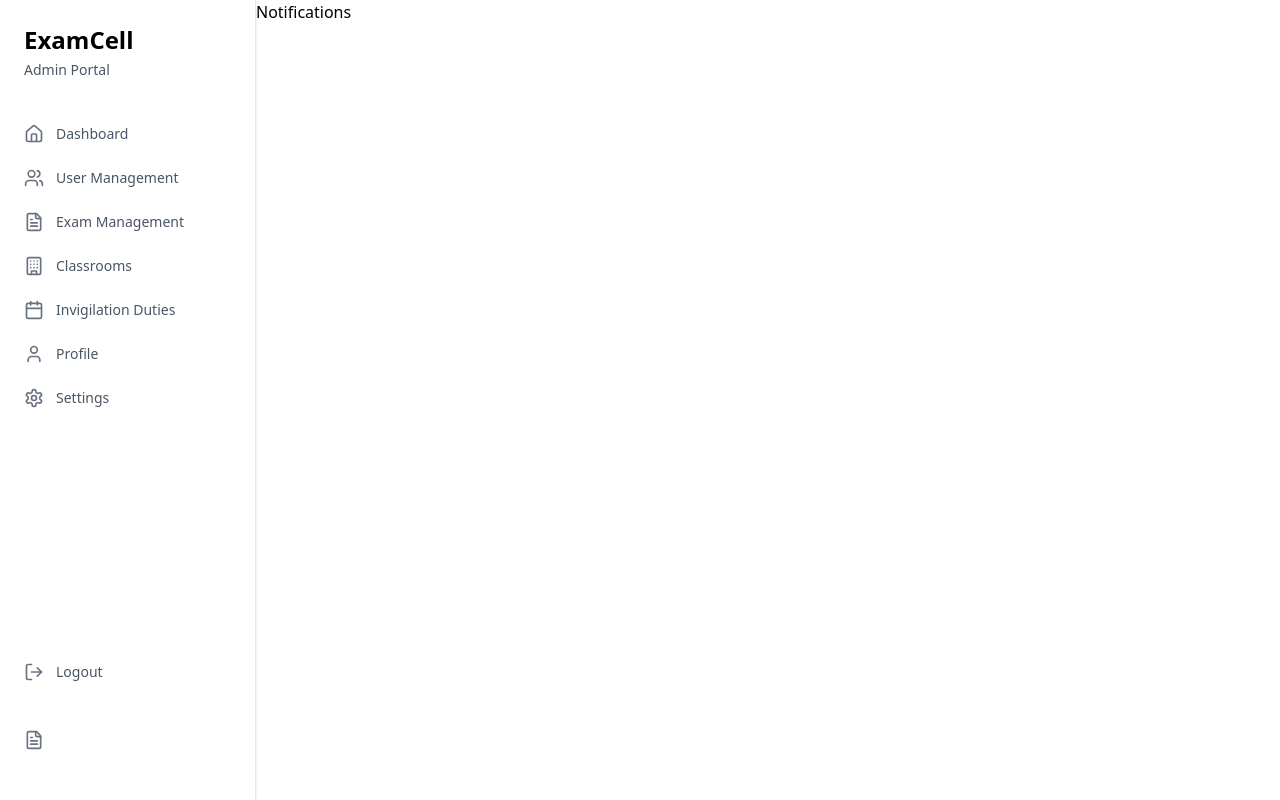
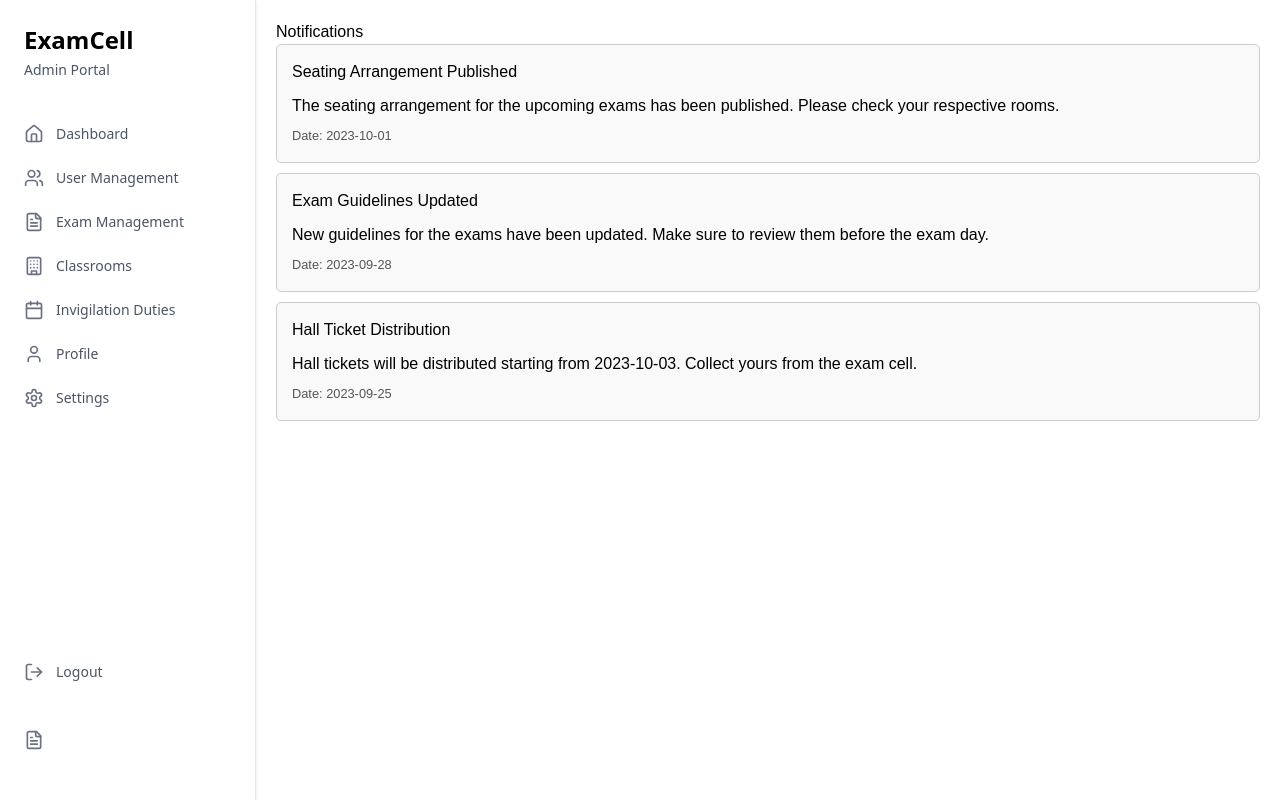
Before and after one commit to aswin-haridas/examcellmgmt, a React (Vite) app: page /notifications in a window 1280 px wide. Built offline with nearby package versions, Linux system fonts and the light colour scheme; sample sign-in values are in the browser's storage.

Commit message:
feat: add NotificationPage component and update route in App

```diff
--- a/src/App.jsx
+++ b/src/App.jsx
@@ -17,6 +17,7 @@ import InvigilationDuties from "./pages/InvigilationDuties.jsx";
 import Users from "./pages/Users.jsx";
 import { EditClassroom } from "./pages/editClassroom.jsx";
 import SeatingGenForm from "./pages/SeatingGenForm.jsx";
+import NotificationPage from "./pages/NotificationPage.jsx";
 
 // Protected route component
 const ProtectedRoute = () => {
@@ -77,7 +78,7 @@ function App() {
           />
           <Route path="/seating" element={<SeatingArrangement />} />
           <Route path="/invigilation" element={<InvigilationDuties />} />
-          <Route path="/notifications" element={<div>Notifications</div>} />
+          <Route path="/notifications" element={<NotificationPage/>} />
         </Route>
 
         {/* Fallback route */}
--- /dev/null
+++ b/src/pages/NotificationPage.jsx
@@ -0,0 +1,50 @@
+import React from 'react';
+
+const NotificationPage = () => {
+    const notifications = [
+        {
+            id: 1,
+            title: 'Seating Arrangement Published',
+            message: 'The seating arrangement for the upcoming exams has been published. Please check your respective rooms.',
+            date: '2023-10-01',
+        },
+        {
+            id: 2,
+            title: 'Exam Guidelines Updated',
+            message: 'New guidelines for the exams have been updated. Make sure to review them before the exam day.',
+            date: '2023-09-28',
+        },
+        {
+            id: 3,
+            title: 'Hall Ticket Distribution',
+            message: 'Hall tickets will be distributed starting from 2023-10-03. Collect yours from the exam cell.',
+            date: '2023-09-25',
+        },
+    ];
+
+    return (
+        <div style={{ padding: '20px', fontFamily: 'Arial, sans-serif' }}>
+            <h1>Notifications</h1>
+            <ul style={{ listStyleType: 'none', padding: 0 }}>
+                {notifications.map((notification) => (
+                    <li
+                        key={notification.id}
+                        style={{
+                            border: '1px solid #ccc',
+                            borderRadius: '5px',
+                            padding: '15px',
+                            marginBottom: '10px',
+                            backgroundColor: '#f9f9f9',
+                        }}
+                    >
+                        <h2 style={{ margin: '0 0 10px' }}>{notification.title}</h2>
+                        <p style={{ margin: '0 0 5px' }}>{notification.message}</p>
+                        <small style={{ color: '#555' }}>Date: {notification.date}</small>
+                    </li>
+                ))}
+            </ul>
+        </div>
+    );
+};
+
+export default NotificationPage;
```
